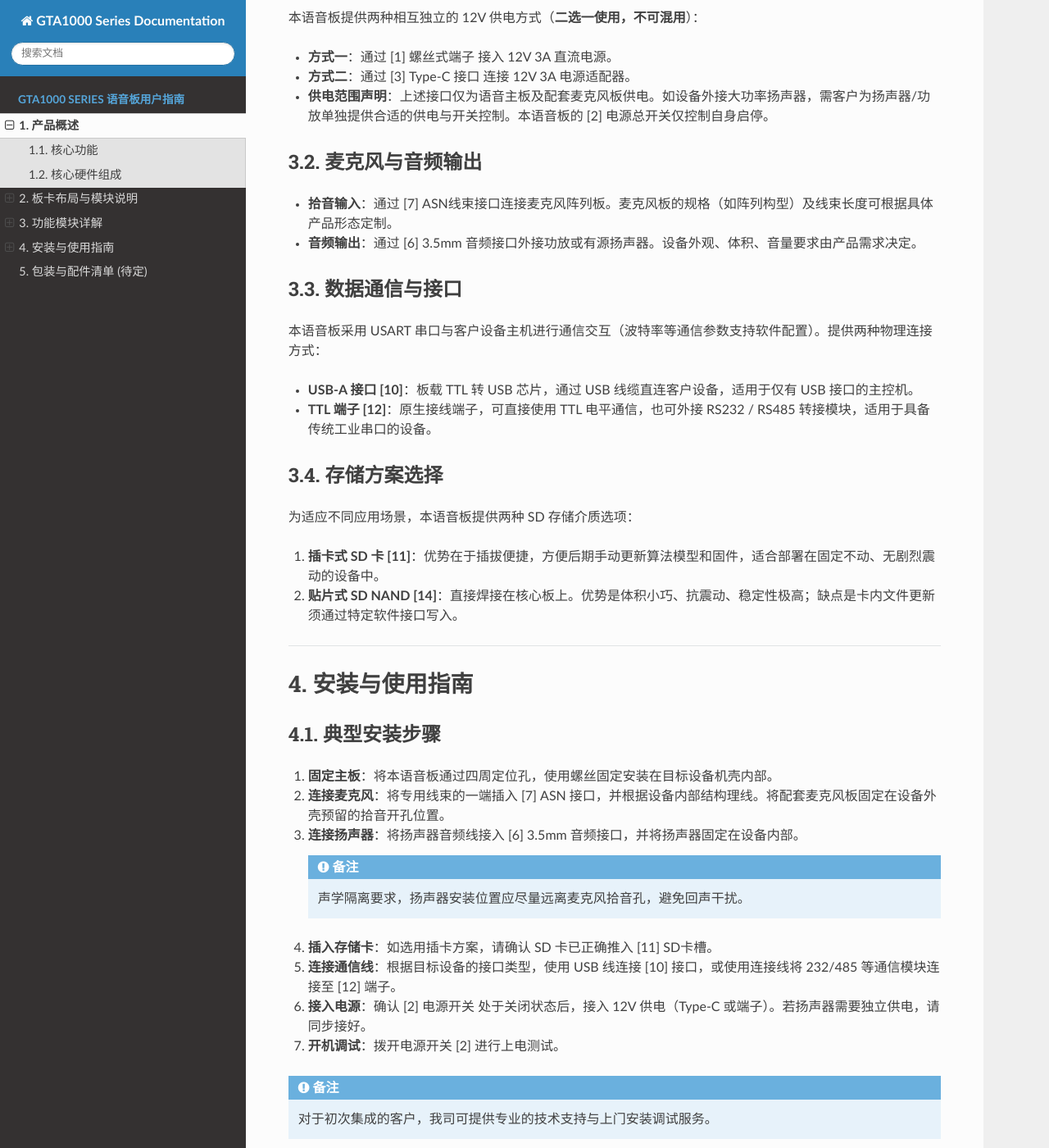
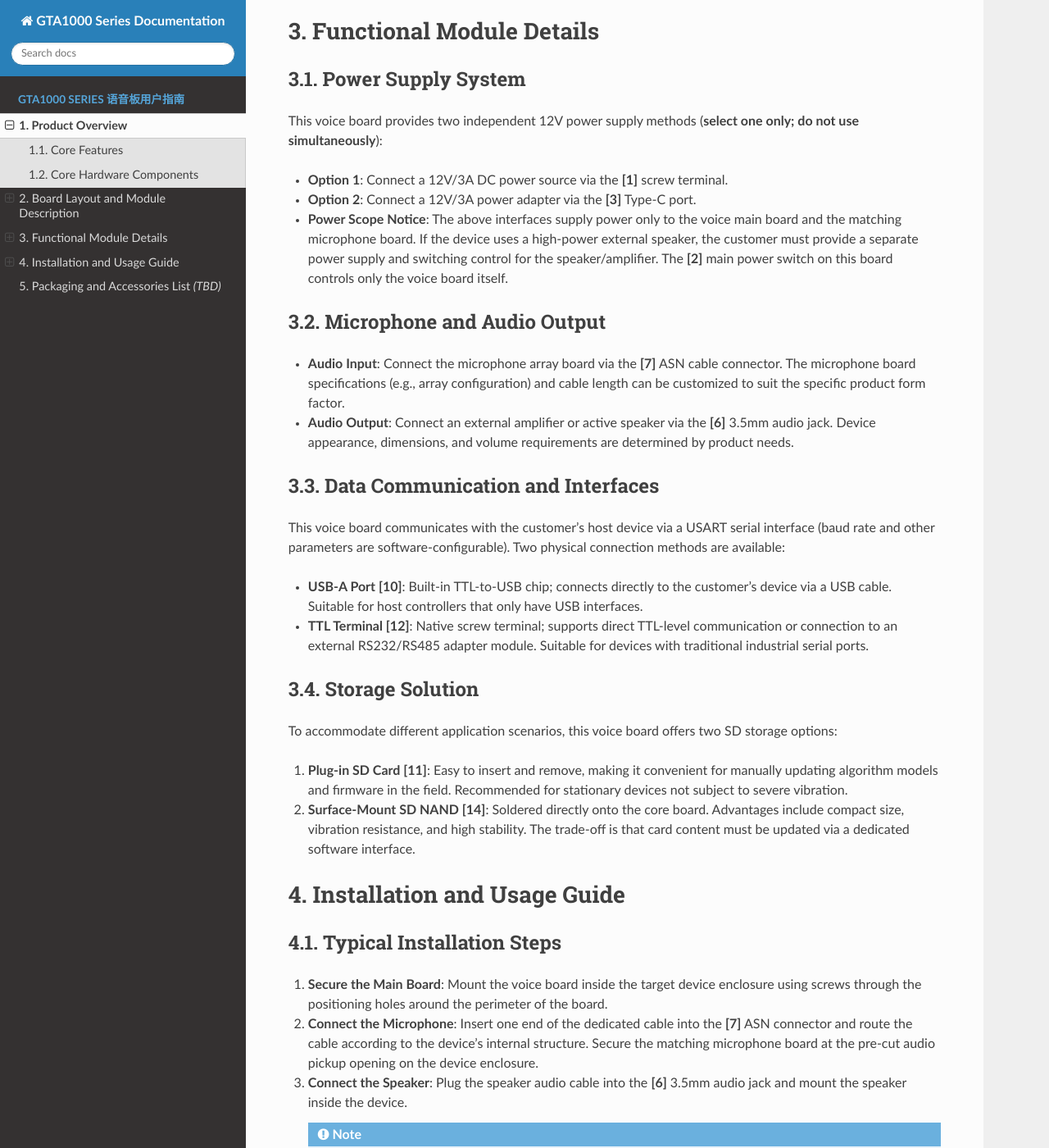
Before and after one commit to shutingwei01/gta-bd02, a Sphinx documentation site: the page built from source/gta01/user_guide.md, in a window 1280 px wide and 1400 px high, scrolled down 3045 px. Shown: the whole window at 82% size. Built offline with Sphinx 7.4.7 and the Read the Docs theme 3.1.0, drawn with Linux system fonts in a browser that asks for light colours; some of the changed text lies outside the part shown.

Commit message:
update en branch

````diff
--- a/source/conf.py
+++ b/source/conf.py
@@ -23,7 +23,7 @@
 source_suffix = {'.rst': 'restructuredtext', '.md': 'markdown'}
 templates_path = ['_templates']
 exclude_patterns = []
-language = 'zh_CN'
+language = 'en'
 
 # -- MyST-Parser 配置 --------------------------------------------------------
 myst_enable_extensions = [
@@ -48,9 +48,9 @@
 numfig = True
 numfig_secnum_depth = 1
 numfig_format = {
-    'figure': '图 %s',
-    'table': '表 %s',
-    'code-block': '代码 %s'
+    'figure': 'Figure %s',
+    'table': 'Table %s',
+    'code-block': 'Listing %s'
 }
 
 # -- Options for LaTeX output --------------------------------------------------
@@ -60,6 +60,7 @@
 latex_elements = {
     'papersize': 'a4paper',
     'pointsize': '11pt',
+    'fncychap': '',
     'preamble': r'''
 \usepackage{xeCJK}
 
--- a/source/gta01/user_guide.md
+++ b/source/gta01/user_guide.md
@@ -1,126 +1,130 @@
 
-> **文档版本**：V1.0 &nbsp;&nbsp;
+> **Document Version**: V1.0
 
-# 产品概述
+# Product Overview
 
-本语音板专为提供端侧语音相关功能而设计，可灵活适配各类前装或后装设备。产品具有体积小巧、接口丰富、免二次开发等优势。
+This voice board is specifically designed to provide edge-side voice functionalities and can be flexibly adapted to various pre-installed or aftermarket devices. The product features a compact form factor, rich interfaces, and requires no secondary development.
 
-## 核心功能
-* **基础语音能力**：支持离线语音识别、语音合成（TTS）播报、语音控制指令。
-* **高级对话交互**：支持全双工语音连续对话。
+## Core Features
 
-  *注：语音播报功能需搭配外部功放及扬声器使用，扬声器的型号与功率可由客户根据终端产品需求自行选型配置。*
+* **Basic Voice Capabilities**: Supports offline speech recognition, Text-to-Speech (TTS) broadcasting, and voice control commands.
+* **Advanced Conversational Interaction**: Supports full-duplex continuous voice conversation.
+  ```{note}
+  The voice broadcasting function requires an external amplifier and speaker. The speaker model and power rating can be selected and configured by the customer based on end product requirements.
+  ```
 
+## Core Hardware Components
 
-## 核心硬件组成
-1. **GTA 主控芯片**：内置合封 LPDDR3 颗粒（512 MB），提供强大的端侧算力。
-2. **A2B Master 芯片**：用于串接麦克风阵列板
-    ```{note}
-   本语音板必须与配套麦克风板组合使用。
+1. **GTA Main Control Chip**: Built-in co-packaged LPDDR3 memory (512 MB), providing powerful edge-side computing capability.
+2. **A2B Master Chip**: Used for daisy-chaining the microphone array board.
+   ```{note}
+   This voice board must be used in combination with the matching microphone board.
    ```
-3. **独立 DAC 芯片**：提供高质量音频输出，外接功放/扬声器。
-4. **存储模块**：提供 512MB 存储空间（支持插卡式或贴片式 SD NAND 两种规格可选）。
-5. **安全保护**：板载专用加密芯片，对本地模型和固件进行硬件级加密保护。
+3. **Dedicated DAC Chip**: Provides high-quality audio output for connecting to external amplifiers/speakers.
+4. **Storage Module**: Provides 512 MB of storage space (available in either plug-in SD card or surface-mount SD NAND form factors).
+5. **Security Protection**: On-board dedicated encryption chip for hardware-level encryption protection of local models and firmware.
 
----
+# Board Layout and Module Description
 
-# 板卡布局与模块说明
-
-## 板卡布局
+## Board Layout
 
 ```{figure} /_static/images/G10005_voiceboard-layout-v1.png
 :align: center
 :width: 70%
-:alt: GTA01 语音板布局图
+:alt: GTA1000 Series Voice Board Front Layout
 
-GTA1000 Series 语音板正面布局图
+GTA1000 Series Voice Board — Front Layout
 ```
 
 ```{figure} /_static/images/G10006_voiceboard-back-layout-v1.png
 :align: center
 :width: 80%
-:alt: GTA01 语音板布局图背
+:alt: GTA1000 Series Voice Board Rear Layout
 
-GTA1000 Series 语音板背面布局图
+GTA1000 Series Voice Board — Rear Layout
 ```
 
-## 模块说明
-| 序号 | 模块名称 | 接口/元件说明 |
+## Module Description
+
+| No. | Module Name | Interface / Component Description |
 | :--- | :--- | :--- |
-| **[1]** | 12V 供电端子 | 螺丝式接线端子，12V/3A 直流输入（开关丝印 ON 为开） |
-| **[2]** | 电源总开关 | 语音板主电源拨动开关 |
-| **[3]** | Type-C 供电口 | 备用 12V/3A 供电接口（与 [1] 二选一） |
-| **[4]** | ASN Master 芯片 | 负责音频数据传输的主控芯片 |
-| **[5]** | 加密芯片 | 负责模型与固件本地加密 |
-| **[6]** | 3.5mm 音频接口 | 音频输出 DAC 接口，连接外部功放/扬声器 |
-| **[7]** | ASN 线束接口 | 专用连接座，用于对接麦克风板 |
-| **[8]** | NOR Flash | 存储基础固件程序 |
-| **[9]** | 复位按键 | 系统 Reset 按钮 |
-| **[10]** | USB-A 通信口 | 内部将串口 TTL 转为 USB 输出，对接主机设备 |
-| **[11]** | SD 卡槽 | 插入式 SD 卡座（便于更新模型和固件） |
-| **[12]** | TTL 串口端子 | 螺丝式接线端子，原生 TTL 串口通信 |
-| **[13]** | 核心板 | 包含 GTA 主芯片、晶振、核心供电电路等 |
-| **[14]** | 贴片 SD NAND | 贴片式 SD 存储（体积小，高稳定性，与 [11] 二选一） |
----
+| **[1]** | 12V Power Terminal | Screw-type terminal block, 12V/3A DC input (silk-screen "ON" = powered on) |
+| **[2]** | Main Power Switch | Main power toggle switch for the voice board |
+| **[3]** | Type-C Power Port | Backup 12V/3A power interface (use either this or **[1]**, not both) |
+| **[4]** | ASN Master Chip | Master chip responsible for audio data transmission |
+| **[5]** | Encryption Chip | Handles local encryption of models and firmware |
+| **[6]** | 3.5mm Audio Jack | DAC audio output interface for connecting an external amplifier/speaker |
+| **[7]** | ASN Cable Connector | Dedicated connector for interfacing with the microphone board |
+| **[8]** | NOR Flash | Stores basic firmware programs |
+| **[9]** | Reset Button | System reset button |
+| **[10]** | USB-A Communication Port | Built-in TTL-to-USB conversion chip; outputs USB to interface with the host device |
+| **[11]** | SD Card Slot | Plug-in SD card socket (convenient for updating models and firmware) |
+| **[12]** | TTL Serial Terminal | Screw-type terminal block for native TTL serial communication |
+| **[13]** | Core Board | Contains the GTA main chip, crystal oscillator, core power supply circuits, etc. |
+| **[14]** | Surface-Mount SD NAND | Surface-mount SD storage (compact, high stability; use either this or **[11]**, not both) |
 
-# 功能模块详解
+# Functional Module Details
 
-## 供电系统
-本语音板提供两种相互独立的 12V 供电方式（**二选一使用，不可混用**）：
-* **方式一**：通过 [1] 螺丝式端子 接入 12V 3A 直流电源。
-* **方式二**：通过 [3] Type-C 接口 连接 12V 3A 电源适配器。
-* **供电范围声明**：上述接口仅为语音主板及配套麦克风板供电。如设备外接大功率扬声器，需客户为扬声器/功放单独提供合适的供电与开关控制。本语音板的 [2] 电源总开关仅控制自身启停。
+## Power Supply System
 
-## 麦克风与音频输出
-* **拾音输入**：通过 [7] ASN线束接口连接麦克风阵列板。麦克风板的规格（如阵列构型）及线束长度可根据具体产品形态定制。
-* **音频输出**：通过 [6] 3.5mm 音频接口外接功放或有源扬声器。设备外观、体积、音量要求由产品需求决定。
+This voice board provides two independent 12V power supply methods (**select one only; do not use simultaneously**):
 
-## 数据通信与接口
-本语音板采用 USART 串口与客户设备主机进行通信交互（波特率等通信参数支持软件配置）。提供两种物理连接方式：
-* **USB-A 接口 [10]**：板载 TTL 转 USB 芯片，通过 USB 线缆直连客户设备，适用于仅有 USB 接口的主控机。
-* **TTL 端子 [12]**：原生接线端子，可直接使用 TTL 电平通信，也可外接 RS232 / RS485 转接模块，适用于具备传统工业串口的设备。
+* **Option 1**: Connect a 12V/3A DC power source via the **[1]** screw terminal.
+* **Option 2**: Connect a 12V/3A power adapter via the **[3]** Type-C port.
+* **Power Scope Notice**: The above interfaces supply power only to the voice main board and the matching microphone board. If the device uses a high-power external speaker, the customer must provide a separate power supply and switching control for the speaker/amplifier. The **[2]** main power switch on this board controls only the voice board itself.
 
-## 存储方案选择
-为适应不同应用场景，本语音板提供两种 SD 存储介质选项：
-1. **插卡式 SD 卡 [11]**：优势在于插拔便捷，方便后期手动更新算法模型和固件，适合部署在固定不动、无剧烈震动的设备中。
-2. **贴片式 SD NAND [14]**：直接焊接在核心板上。优势是体积小巧、抗震动、稳定性极高；缺点是卡内文件更新须通过特定软件接口写入。
+## Microphone and Audio Output
 
----
+* **Audio Input**: Connect the microphone array board via the **[7]** ASN cable connector. The microphone board specifications (e.g., array configuration) and cable length can be customized to suit the specific product form factor.
+* **Audio Output**: Connect an external amplifier or active speaker via the **[6]** 3.5mm audio jack. Device appearance, dimensions, and volume requirements are determined by product needs.
 
-# 安装与使用指南
+## Data Communication and Interfaces
 
-## 典型安装步骤
-1. **固定主板**：将本语音板通过四周定位孔，使用螺丝固定安装在目标设备机壳内部。
-2. **连接麦克风**：将专用线束的一端插入 [7] ASN 接口，并根据设备内部结构理线。将配套麦克风板固定在设备外壳预留的拾音开孔位置。
-3. **连接扬声器**：将扬声器音频线接入 [6] 3.5mm 音频接口，并将扬声器固定在设备内部。
+This voice board communicates with the customer's host device via a USART serial interface (baud rate and other parameters are software-configurable). Two physical connection methods are available:
+
+* **USB-A Port [10]**: Built-in TTL-to-USB chip; connects directly to the customer's device via a USB cable. Suitable for host controllers that only have USB interfaces.
+* **TTL Terminal [12]**: Native screw terminal; supports direct TTL-level communication or connection to an external RS232/RS485 adapter module. Suitable for devices with traditional industrial serial ports.
+
+## Storage Solution
+
+To accommodate different application scenarios, this voice board offers two SD storage options:
+
+1. **Plug-in SD Card [11]**: Easy to insert and remove, making it convenient for manually updating algorithm models and firmware in the field. Recommended for stationary devices not subject to severe vibration.
+2. **Surface-Mount SD NAND [14]**: Soldered directly onto the core board. Advantages include compact size, vibration resistance, and high stability. The trade-off is that card content must be updated via a dedicated software interface.
+
+# Installation and Usage Guide
+
+## Typical Installation Steps
+
+1. **Secure the Main Board**: Mount the voice board inside the target device enclosure using screws through the positioning holes around the perimeter of the board.
+2. **Connect the Microphone**: Insert one end of the dedicated cable into the **[7]** ASN connector and route the cable according to the device's internal structure. Secure the matching microphone board at the pre-cut audio pickup opening on the device enclosure.
+3. **Connect the Speaker**: Plug the speaker audio cable into the **[6]** 3.5mm audio jack and mount the speaker inside the device.
 
    ```{note}
-   声学隔离要求，扬声器安装位置应尽量远离麦克风拾音孔，避免回声干扰。
+   Acoustic isolation: Position the speaker as far as possible from the microphone pickup opening to minimize echo interference.
    ```
 
-4. **插入存储卡**：如选用插卡方案，请确认 SD 卡已正确推入 [11] SD卡槽。
-5. **连接通信线**：根据目标设备的接口类型，使用 USB 线连接 [10] 接口，或使用连接线将 232/485 等通信模块连接至 [12] 端子。
-6. **接入电源**：确认 [2] 电源开关 处于关闭状态后，接入 12V 供电（Type-C 或端子）。若扬声器需要独立供电，请同步接好。
-7. **开机调试**：拨开电源开关 [2] 进行上电测试。
+4. **Insert the Storage Card**: If using the plug-in SD card solution, ensure the SD card has been correctly pushed into the **[11]** SD card slot.
+5. **Connect Communication Cable**: Based on the target device's interface type, use a USB cable to connect to the **[10]** USB-A port, or connect a RS232/RS485 or other serial communication module to the **[12]** terminal.
+6. **Connect Power**: Confirm the **[2]** power switch is in the OFF position, then connect the 12V power supply (via Type-C or screw terminal). If the speaker requires independent power, connect it at the same time.
+7. **Power On and Test**: Toggle the **[2]** power switch to ON and begin functional testing.
 
 ```{note}
-对于初次集成的客户，我司可提供专业的技术支持与上门安装调试服务。
+For first-time integration customers, we can provide professional technical support and on-site installation and commissioning services.
 ```
 
----
+# Packaging and Accessories List *(TBD)*
 
-# 包装与配件清单 (待定)
+Accessory packages will be configured flexibly based on the customer's final requirements. The following lists the standard categories:
 
-根据客户最终需求，我们将提供灵活的配件选配包。以下为常规配置分类：
+**Standard Package**
+* GTA1000 Voice Main Board PCBA
+* Microphone Array Board (specifications selectable)
+* ASN Dedicated Connection Cable
+* 12V Power Adapter
 
-**【标配清单】**
-* GTA1000 语音主板 PCBA
-* 麦克风阵列板 (规格自选)
-* ASN 专用连接线束
-* 12V 电源适配器
-
-**【选配附件】**
-* 通信转接模块 (RS232/RS485)
-* 插卡式 SD 卡 (含预装模型)
-* 有源功放扬声器
-* USB-A 通信数据线
+**Optional Accessories**
+* Communication Adapter Module (RS232/RS485)
+* Plug-in SD Card (with pre-loaded models)
+* Active Amplified Speaker
+* USB-A Communication Data Cable
````
